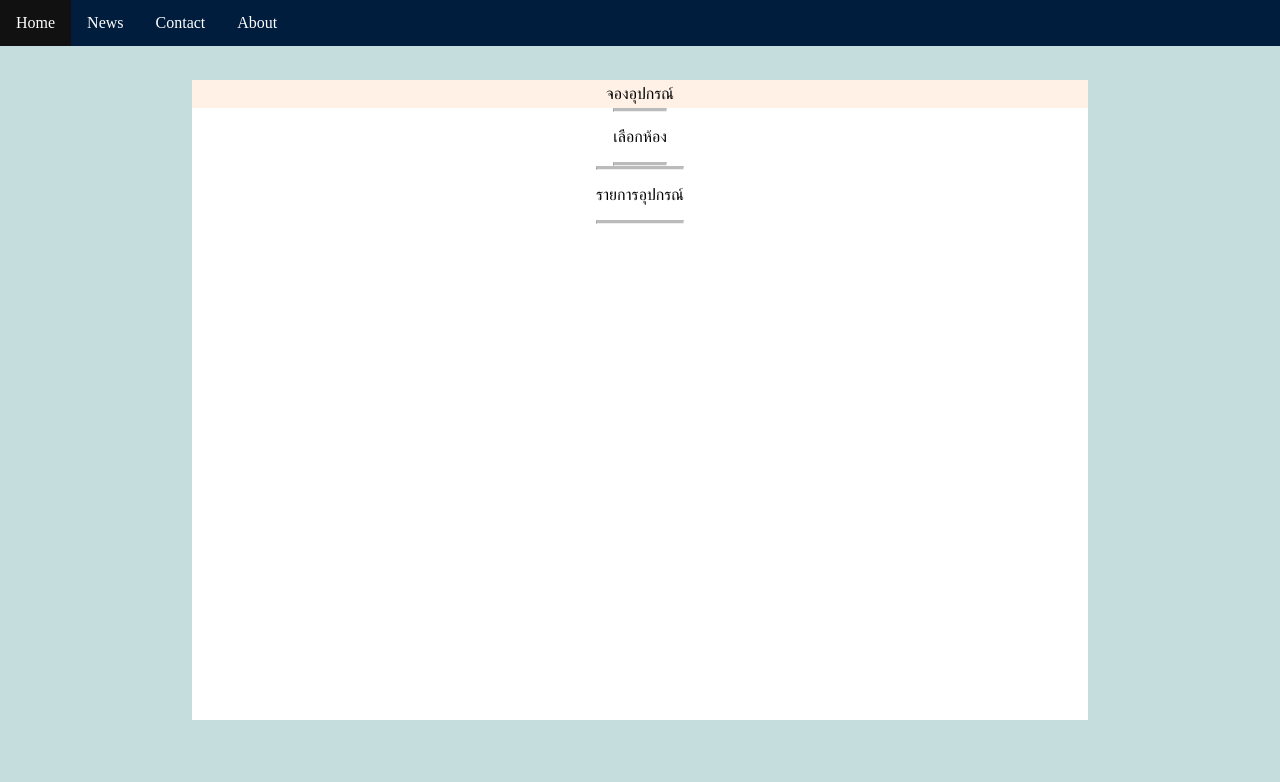
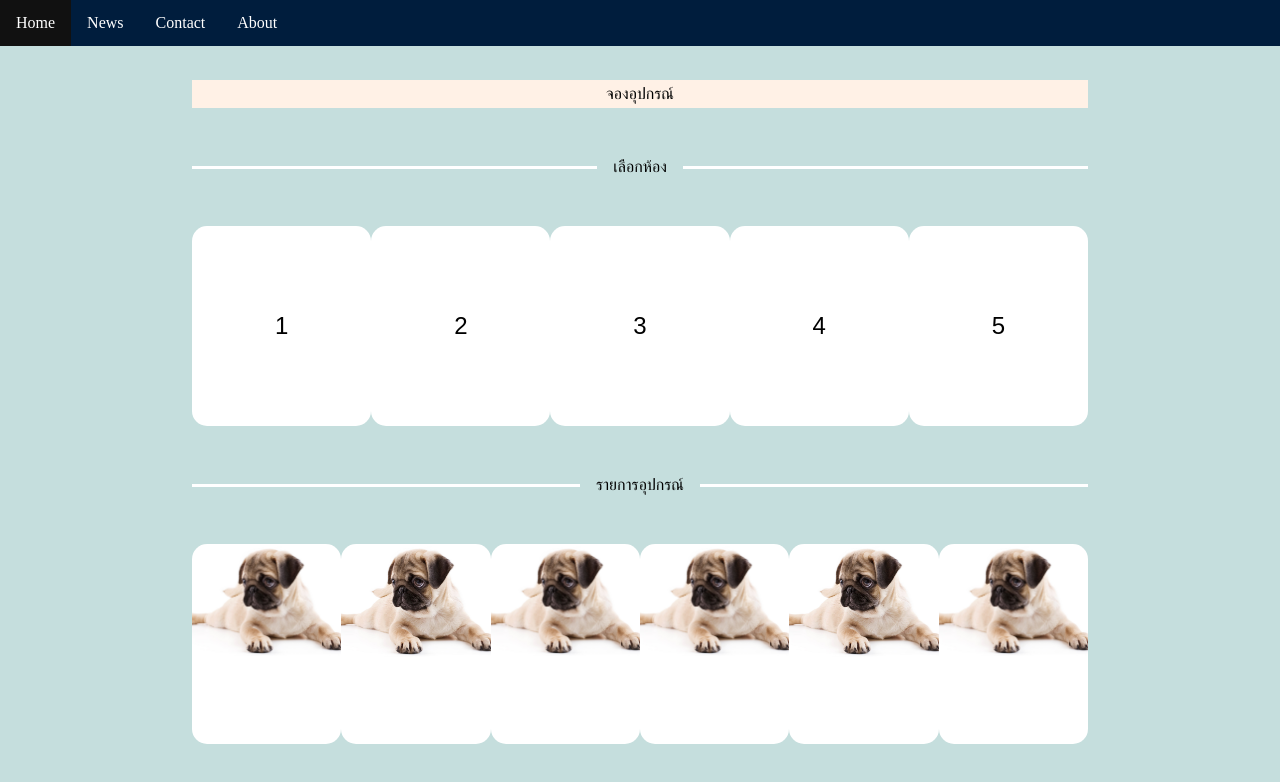
Before and after one commit to Power1stZ/SoftwareStudio, a plain HTML site: page frontend/selectPage.html in a window 1280 px wide. Drawn offline with Linux system fonts and the light colour scheme.

Commit message:
done select room and equipment page

```diff
--- a/frontend/selectPage.css
+++ b/frontend/selectPage.css
@@ -1,7 +1,7 @@
 * {
   box-sizing: border-box;
 }
-  html{
+html {
   width: 100%;
   height: 100%;
 }
@@ -23,11 +23,12 @@
 
 /* Solid border */
 hr.solid {
+  display: flex;
   border-top: 3px solid #bbb;
-    margin-top: 0px;
-    margin-bottom: 0px;
-    margin-left: 0px;
-    right: 0px;
+  margin-left: 20px;
+  margin-right: 20px;
+  width: 100px;
+
 }
 
 /* Rounded border */
@@ -59,10 +60,10 @@
   background-color: #111;
 }
 
-  .midcontent{
+.midcontent {
   position: absolute;
-      display: flex;
-      flex-direction: column;
+  /* display: flex; */
+  /* flex-direction: column; */
   align-items: center;
   width: 70%;
   height: 80%;
@@ -72,18 +73,81 @@
   right: 0;
   top: 0;
   bottom: 0;
-      background-color:#ffffff;
+  /* background-color: #ffffff; */
 }
 
-  .pageheader{
+.pageheader {
   width: 100%;
-      background-color:#FFF1E6;
+  background-color: #fff1e6;
   padding: 5px;
   margin: 0;
   text-align: center;
 }
-  .sectionheaderrow{
-      /* display: flex; */
-      /* flex-direction: row; */
+.sectionheaderrow {
+  align-items: center;
+  display: flex;
+  flex-direction: row;
+  /* justify-content: space-between; */
+}
+.text-divider {
+  display: flex;
+  align-items: center;
+  --text-divider-gap: 1rem;
+  margin: 50px 0px;
+}
+
+.text-divider::before,
+.text-divider::after {
+  content: '';
+  height: 3px;
+  background-color: white;
+  flex-grow: 1;
+}
+
+.text-divider::before {
+  margin-right: var(--text-divider-gap);
+}
+
+.text-divider::after {
+  margin-left: var(--text-divider-gap);
+}
+
+.listbutton{
+  display: flex;
+  flex-direction:row;
+  justify-content: space-between;
+  overflow:visible;
+}
+.roombtn{
+  width: 200px;
+  background-color: white;
+  min-width: 100px;
+  min-height: 100px;
+  height: 200px;
+  border: none;
+  border-radius: 15px;
+  font-size : 24px;
+}
+
+.roombtn:hover{
+  border: 5px solid #00CD83;
+  color: #00CD83;
+}
+
+.myButton{
+  display: flex;
   justify-content: space-between;
 }
+.myButton input {
+  background:url(./images/dog.jpg) no-repeat center top;
+  background-size: contain;
+  background-color: white;
+  cursor:pointer;
+  width: 200px;
+  height: 200px;
+  border: none;
+  border-radius: 15px;
+}
+.myButton input:hover{
+  border: 5px solid #00CD83;
+}
--- a/frontend/selectPage.html
+++ b/frontend/selectPage.html
@@ -15,15 +15,22 @@
     </ul>
     <div class="midcontent">
       <p class="pageheader">จองอุปกรณ์</p>
-      <div class="sectionheaderrow">
-        <hr class="solid" />
-        <p class="sectionheader">เลือกห้อง</p>
-        <hr class="solid" />
+      <div class="text-divider">เลือกห้อง</div>
+      <div class="listbutton">
+        <button class="roombtn">1</button>
+        <button class="roombtn">2</button>
+        <button class="roombtn">3</button>
+        <button class="roombtn">4</button>
+        <button class="roombtn">5</button>
       </div>
-      <div class="sectionheaderrow">
-        <hr class="solid" />
-        <p class="sectionheader">รายการอุปกรณ์</p>
-        <hr class="solid" />
+      <div class="text-divider">รายการอุปกรณ์</div>
+      <div class="myButton">
+        <INPUT type="submit" name="sss" value="">
+          <INPUT type="submit" name="sss" value="">
+            <INPUT type="submit" name="sss" value="">
+              <INPUT type="submit" name="sss" value="">
+                <INPUT type="submit" name="sss" value="">
+                  <INPUT type="submit" name="sss" value="">
       </div>
     </div>
   </body>
```
Also changed, not shown: frontend/images/dog.jpg (added). Lines whose indentation alone changed are shown as unchanged.
